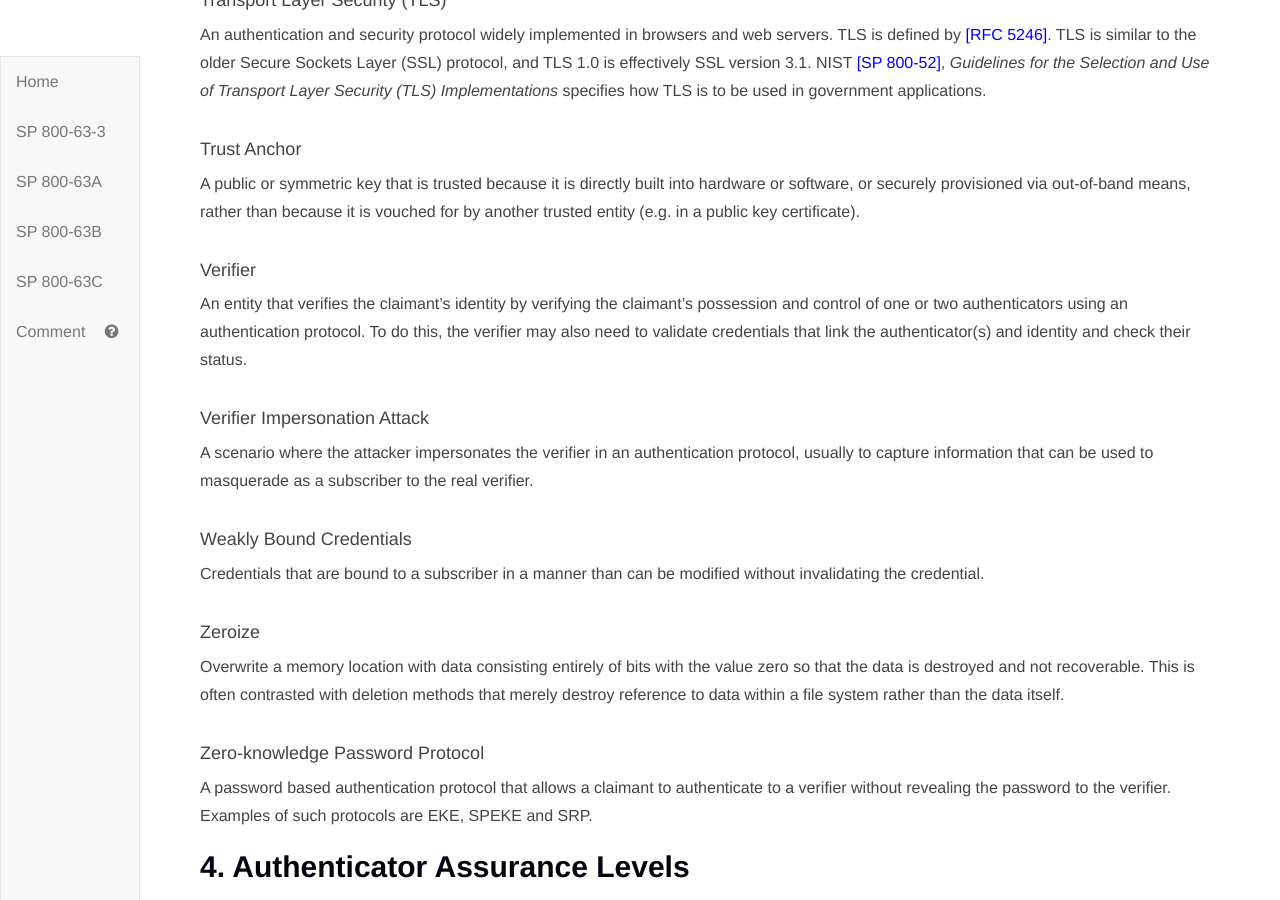
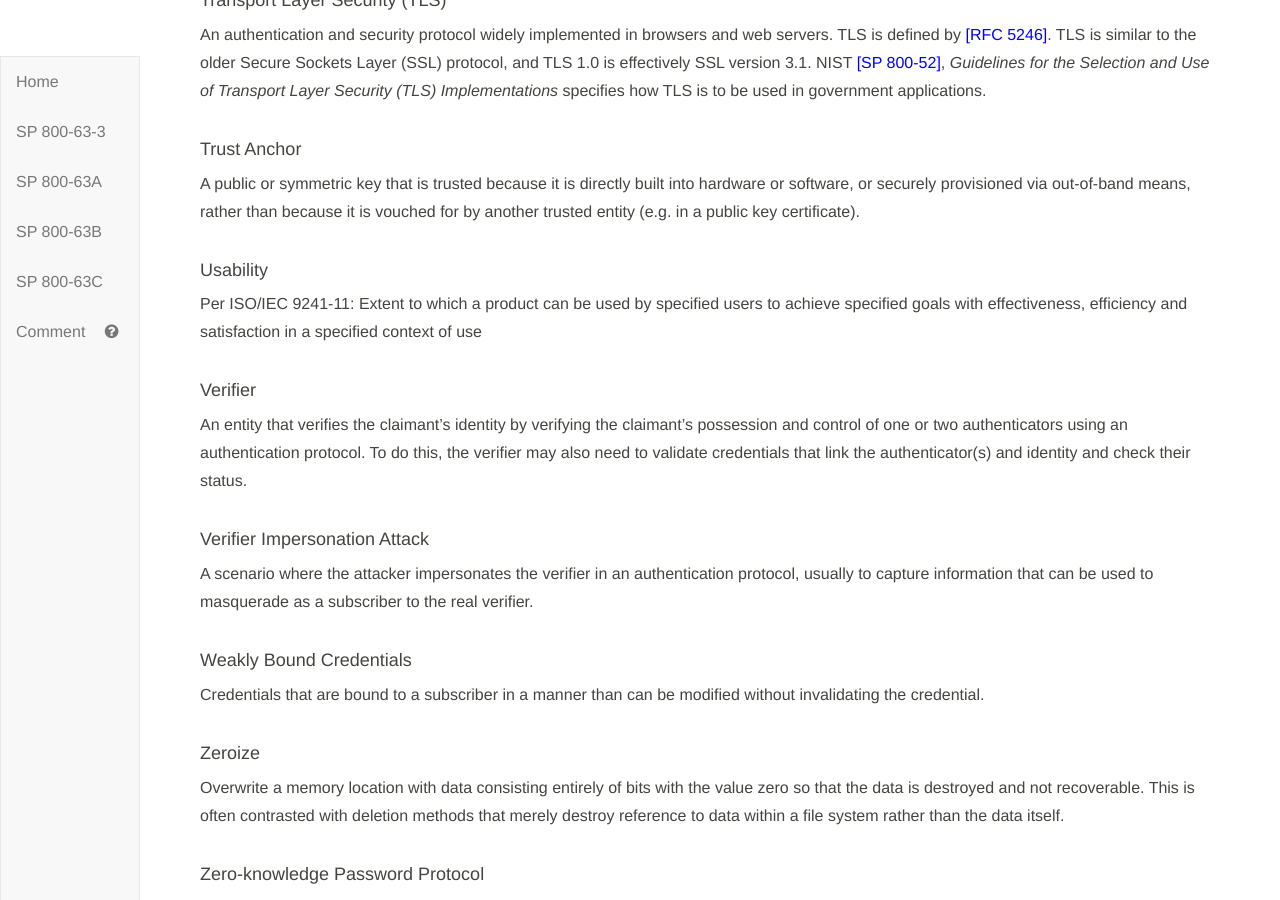
Before and after one commit to usnistgov/800-63-3, a Jekyll site: the page built from sp800-63b.md, in a window 1280 px wide and 900 px high, scrolled down 17320 px. Built offline with Jekyll 4.4.1, drawn with Linux system fonts in a browser that asks for light colours.

Commit message:
Added usability definition

```diff
--- a/sp800-63b/sec3_definitions.md
+++ b/sp800-63b/sec3_definitions.md
@@ -306,6 +306,10 @@ An authentication and security protocol widely implemented in browsers and web s
 #### Trust Anchor
 A public or symmetric key that is trusted because it is directly built into hardware or software, or securely provisioned via out-of-band means, rather than because it is vouched for by another trusted entity (e.g. in a public key certificate).
 
+#### Usability
+
+Per ISO/IEC 9241-11: Extent to which a product can be used by specified users to achieve specified goals with effectiveness, efficiency and satisfaction in a specified context of use
+
 #### Verifier
 An entity that verifies the claimant’s identity by verifying the claimant’s possession and control of one or two authenticators using an authentication protocol. To do this, the verifier may also need to validate credentials that link the authenticator(s) and identity and check their status.
 
```
